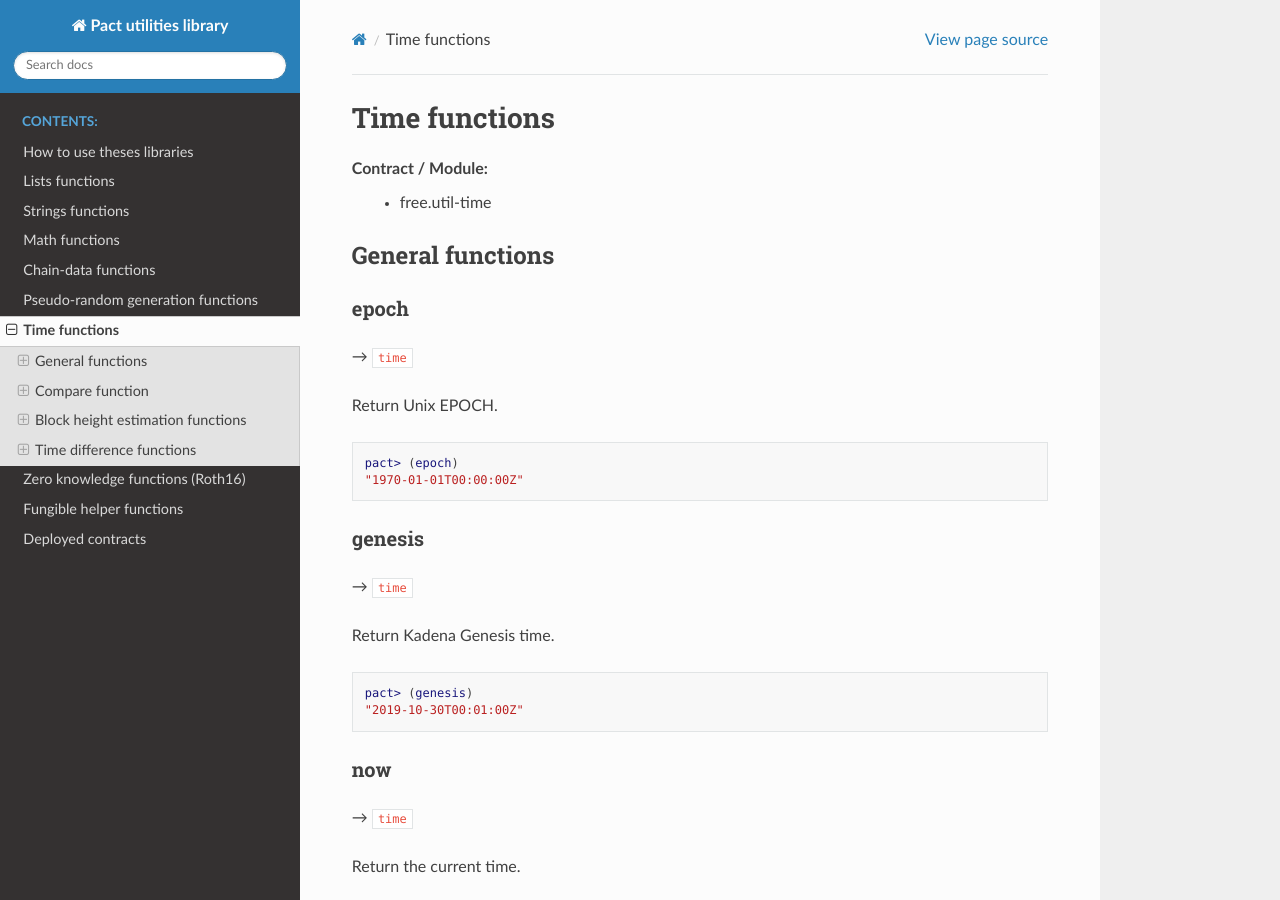
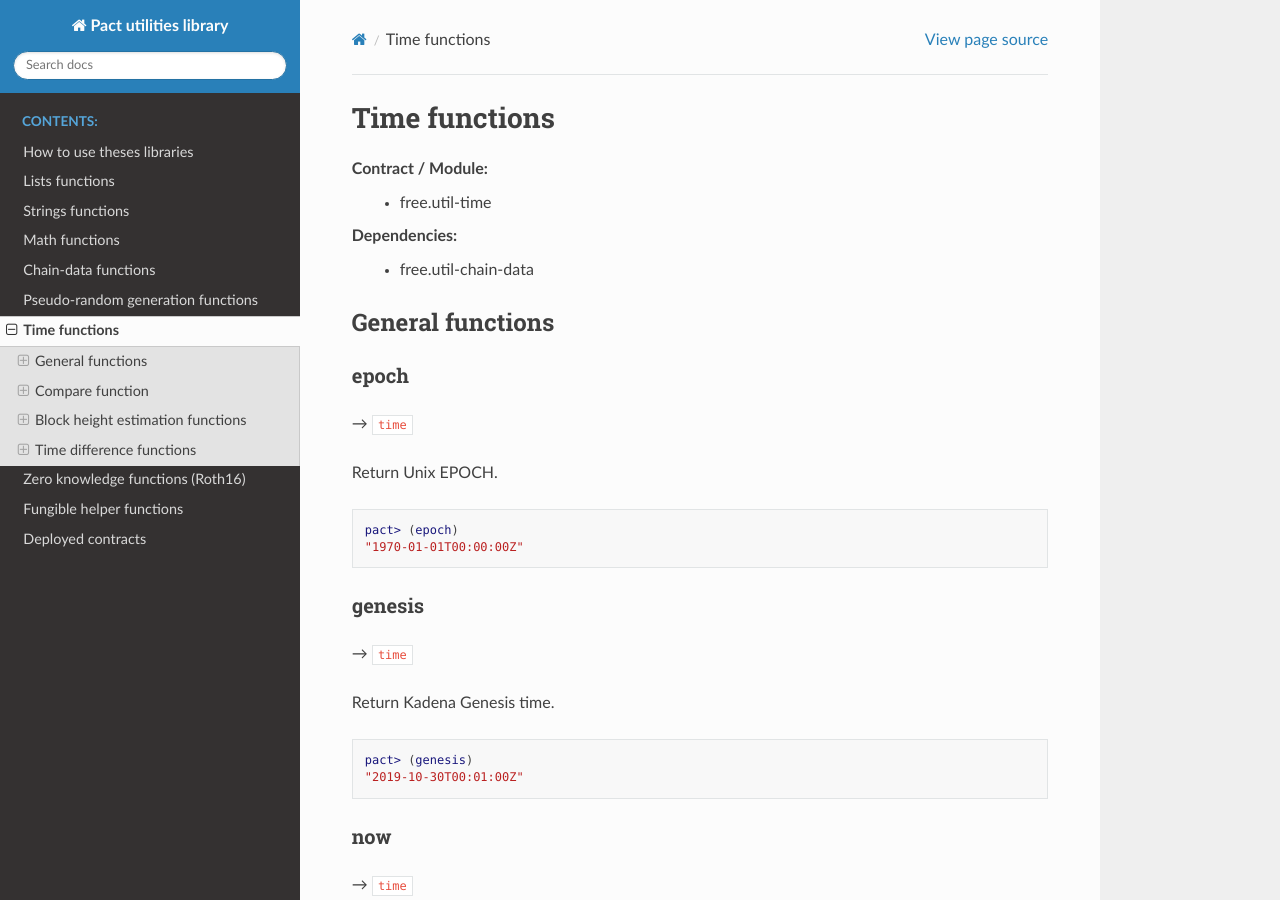
Before and after one commit to CryptoPascal31/pact-util-lib, a Sphinx documentation site: the page built from docs/source/util-time.rst, in a window 1280 px wide and 900 px high. Built offline with Sphinx 7.4.7 and the Read the Docs theme 2.0.0, drawn with Linux system fonts in a browser that asks for light colours.

Commit message:
Make util-util time use util-chain-data

```diff
--- a/docs/source/util-time.rst
+++ b/docs/source/util-time.rst
@@ -3,6 +3,8 @@ Time functions
 **Contract / Module:**
   * free.util-time
 
+**Dependencies:**
+  * free.util-chain-data
 
 General functions
 -----------------
```
Also changed, not shown: 3 other files.
